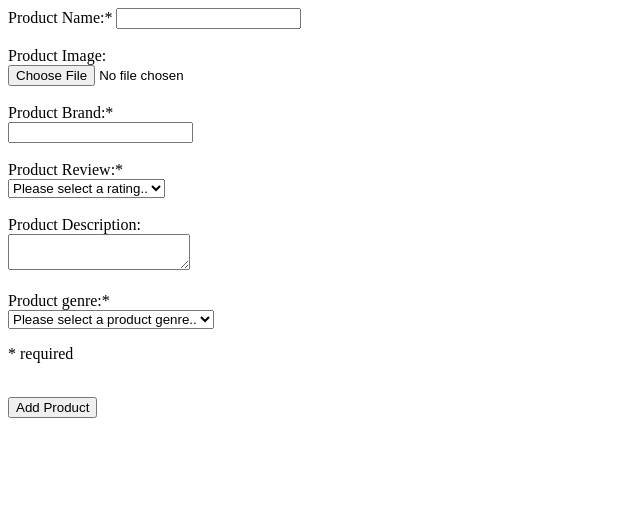
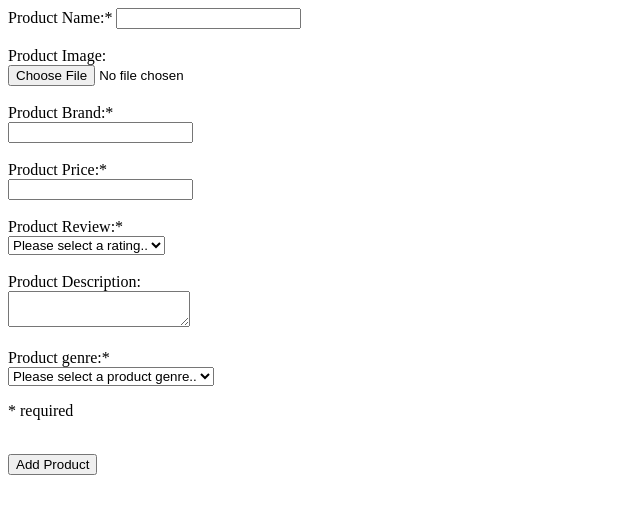
Before and after one commit to Sandra3dra/Tsao_S_Valero_L_3014_CMS, a PHP site: page /admin/admin_addproduct.php in a window 1280 px wide. Shown: the top 514 px of the page, without its empty margins (0-640 px from the left). Run offline with PHP 8.4, Linux system fonts and the light colour scheme; a user stored in the database is signed in; data comes from the database, SQL or seed files in the repository.

Commit message:
test functionality

```diff
--- a/admin/admin_addproduct.php
+++ b/admin/admin_addproduct.php
@@ -9,12 +9,13 @@
         $p_name = trim($_POST['name']);
         $p_img = $_FILES['img'];
         $p_brand = trim($_POST['brand']);
+        $p_price = trim($_POST['price']);
         $p_review = trim($_POST['revList']);
         $p_des = trim($_POST['des']);
         $p_gen = trim($_POST['genList']);
 
-        if(!empty($p_name) && !empty($p_brand) && !empty($p_review) && !empty($p_gen)){
-            $message = addProduct($p_id, $p_name, $p_img, $p_brand, $p_review, $p_des, $p_gen);
+        if(!empty($p_name) && !empty($p_brand) && !empty($p_price) && !empty($p_review) && !empty($p_gen)){
+            $message = addProduct($p_id, $p_name, $p_img, $p_brand, $p_price, $p_review, $p_des, $p_gen);
         }else{
             $message = 'please fill in the missing information.';
         }
@@ -31,17 +32,21 @@
     <?php echo !empty($message) ? $message : ''; ?>
     <form action="admin_addproduct.php" method="post" enctype="multipart/form-data">
         <label>Product Name:*</label>
-        <input type="text" name="name" value=""><br><br>
+        <input type="text" name="name" value="" required><br><br>
 
         <label>Product Image:</label><br>
         <input type="file" name="img" value=""><br><br>
 
         <label>Product Brand:*</label><br>
-        <input type="text" name="brand" value=""><br><br>
+        <input type="text" name="brand" value="" required><br><br>
+
+        <label>Product Price:*</label><br>
+        <input type="number" name="price" step="0.01" value="" required><br><br>
 
         <label>Product Review:*</label><br>
-        <select name="revList">
+        <select name="revList" required>
             <option>Please select a rating..</option>
+            <option value="N/A">N/A</option>
             <option value="0">0</option>
             <option value="0.5">0.5</option>
             <option value="1">1</option>
@@ -59,7 +64,7 @@
         <textarea name="des"></textarea><br><br>
 
         <label>Product genre:*</label><br>
-        <select name="genList">
+        <select name="genList" required>
             <option>Please select a product genre..</option>
             <?php while ($row = $genres->fetch(PDO::FETCH_ASSOC)): ?>
                 <option value="<?php echo $row['genre_id'] ?>"><?php echo $row['genre_name']; ?></option>
--- a/admin/index.php
+++ b/admin/index.php
@@ -42,6 +42,7 @@
         <h4>Product List</h4>
         <a href="admin_addproduct.php">Create Product</a>
     </div>
+    <?php echo !empty($message)? $message:''; ?>
     <div id="products">
         <?php while($row = $getProducts->fetch(PDO::FETCH_ASSOC)):?>
             <div class="p-item">
--- a/admin/scripts/login.php
+++ b/admin/scripts/login.php
@@ -61,5 +61,5 @@ function confirm_logged_in() {
 
 function logout() {
     session_destroy();
-    redirect_to('admin_login');
+    redirect_to('admin_login.php');
 }
--- a/admin/scripts/product.php
+++ b/admin/scripts/product.php
@@ -1,6 +1,6 @@
 <?php
 
-function addProduct($p_id, $p_name, $p_img, $p_brand, $p_review, $p_des, $p_gen) {
+function addProduct($p_id, $p_name, $p_img, $p_brand, $p_price, $p_review, $p_des, $p_gen) {
 
     try {
         $pdo = Database::getInstance()->getConnection();
@@ -22,8 +22,8 @@ function addProduct($p_id, $p_name, $p_img, $p_brand, $p_review, $p_des, $p_gen)
             throw new Exception('Failed to move uploaded file, check permission!');
         }
 
-        $insert_p_query = 'INSERT INTO tbl_p(p_img,p_name,p_brand,p_price,p_review,p_des)';
-        $insert_p_query .= ' VALUES(:img,:name,:brand,:review,:des)';
+        $insert_p_query = 'INSERT INTO tbl_products(p_img,p_name,p_brand,p_price,p_review,p_des)';
+        $insert_p_query .= ' VALUES(:img,:name,:brand,:price,:review,:des)';
 
         $insert_p       = $pdo->prepare($insert_p_query);
         $insert_p_result = $insert_p->execute(
@@ -31,6 +31,7 @@ function addProduct($p_id, $p_name, $p_img, $p_brand, $p_review, $p_des, $p_gen)
                 ':name'=>$p_name,
                 ':img'=>$generated_filename,
                 ':brand'=>$p_brand,
+                ':price'=>$p_price,
                 ':review'=>$p_review,
                 ':des'=>$p_des
             )
@@ -76,7 +77,7 @@ function getOneProduct($p_id){
     }
 }
 
-function editProduct($p_id, $p_name, $p_img, $p_brand, $p_review, $p_des, $p_gen) {
+function editProduct($p_id, $p_name, $p_img, $p_brand, $p_price, $p_review, $p_des, $p_gen) {
     try {
         $pdo = Database::getInstance()->getConnection();
 
@@ -97,13 +98,14 @@ function editProduct($p_id, $p_name, $p_img, $p_brand, $p_review, $p_des, $p_gen
             throw new Exception('Failed to move uploaded file, check permission!');
         }
 
-        $update_p_query = 'UPDATE `tbl_products` SET p_name =:name, p_img =:img, p_brand =:brand, p_review =:review, p_des =:des WHERE p_id =:id';
+        $update_p_query = 'UPDATE `tbl_products` SET p_name =:name, p_img =:img, p_brand =:brand, p_price =:price, p_review =:review, p_des =:des WHERE p_id =:id';
         $single_update = $pdo->prepare($update_p_query);
         $updated_single = $single_update->execute(
             array(
                 ':name'=>$p_name,
                 ':img'=>$generated_filename,
                 ':brand'=>$p_brand,
+                ':price'=>$p_price,
                 ':review'=>$p_review,
                 ':des'=>$p_des,
                 ':id'=>$p_id
```
Also changed, not shown: admin/admin_editproduct.php (+6 -1 lines).
